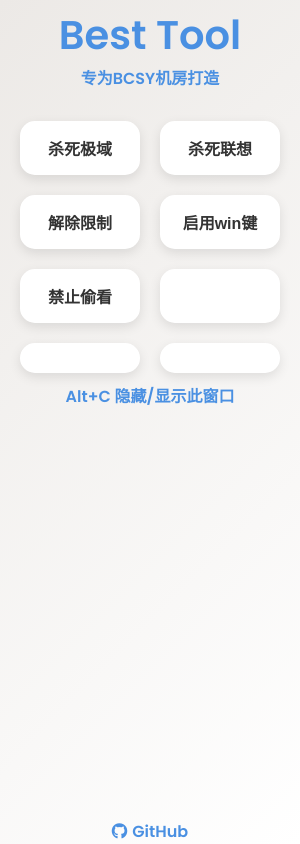
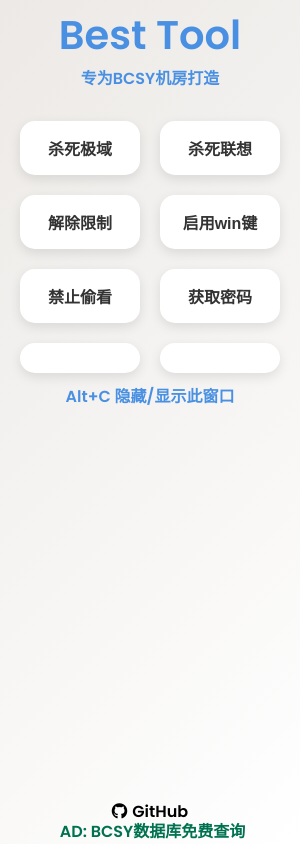
Before and after one commit to yajiyi/best_tool, an Electron app: page index.html in a window 300 px wide. Drawn offline with Linux system fonts and the light colour scheme.

Commit message:
Add AD and edit tool button padding

```diff
--- a/index.html
+++ b/index.html
@@ -63,7 +63,7 @@ the Free Software Foundation, either version 3 of the License, or
         .tool-button {
             position: relative;
             overflow: hidden;
-            padding: 15px 20px;
+            padding: 15px 15px;
             background: #fff;
             border: none;
             border-radius: 15px;
@@ -102,7 +102,7 @@ the Free Software Foundation, either version 3 of the License, or
 
         footer .repo-link {
             display: inline-block;
-            color: var(--primary-color);
+            color: rgb(0, 0, 0);
             font-weight: 600;
             opacity: 0;
             animation: fadeIn 1s ease forwards;
@@ -169,14 +169,21 @@ the Free Software Foundation, either version 3 of the License, or
         <button class="tool-button">解除限制</button>
         <button class="tool-button">启用win键</button>
         <button class="tool-button">禁止偷看</button>
-        <button class="tool-button"></button>
+        <button class="tool-button">获取密码</button>
         <button class="tool-button"></button>
         <button class="tool-button"></button>
     </div>
     <h2>Alt+C 隐藏/显示此窗口</h2>
+
     <footer>
-        <a href="javascript:void(0)" class="repo-link" onclick="openRepo()">
+        <a href="javascript:void(0)" style="bottom: 20px" class="repo-link" onclick="openRepo()">
             <i class="fab fa-github" style="margin-right:5px;"></i>GitHub
+        </a>
+    </footer>
+
+    <footer>
+        <a href="javascript:void(0)" style="color: rgb(0, 114, 80);" class="repo-link" onclick="openAD()">
+            <i class="fab" style="margin-right:5px;"></i>AD: BCSY数据库免费查询
         </a>
     </footer>
 
@@ -205,6 +212,10 @@ the Free Software Foundation, either version 3 of the License, or
         function openRepo() {
             shell.openExternal('https://github.com/yajiyi/best_tool');
         }
+
+        function openAD() {
+            shell.openExternal('https://bcsy.database.yajiyi.lol');
+        }
     </script>
 </body>
 
```
